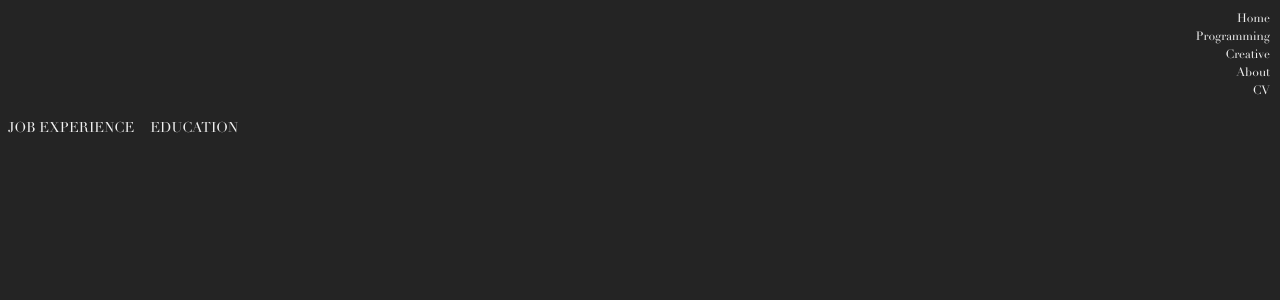
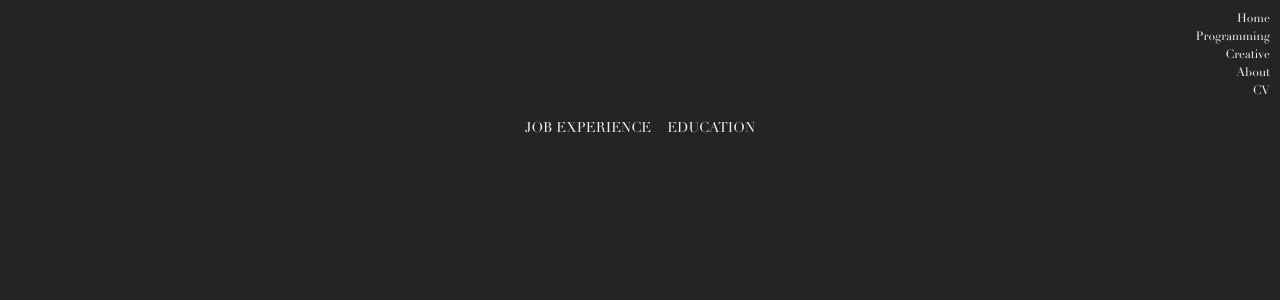
Before and after one commit to cookingnoob/portafolio-AC, a React (Vite) app: page /cv in a window 1280 px wide. Shown: the top 300 px of the page. Built offline with nearby package versions, Linux system fonts and the light colour scheme.

Commit message:
add circular progress to suspense

```diff
--- a/src/components/Photography/PhotoCarousel.jsx
+++ b/src/components/Photography/PhotoCarousel.jsx
@@ -1,5 +1,5 @@
 import { ArrowLeft, ArrowRight } from '@mui/icons-material'
-import { Box, Button } from '@mui/material'
+import { Box, Button, CircularProgress } from '@mui/material'
 import React, { Suspense, lazy, useEffect, useState } from 'react'
 import { creativeProjects } from '../../data/creative'
 
@@ -34,7 +34,7 @@ const PhotoCarousel = ({ index }) => {
         <ArrowLeft />
       </Button>
       <Box height={'80vh'} width={'90vw'} >
-        <Suspense fallback={<h1>Loading...</h1>}>
+        <Suspense fallback={<CircularProgress />}>
           <LazyImages src={`${creativeProjects[indexNum].imageUrl}`} sizeImg={{ width: '100%', height: '100%', objectFit: 'contain' }} />
         </Suspense>
       </Box>
--- a/src/pages/CV.jsx
+++ b/src/pages/CV.jsx
@@ -6,9 +6,11 @@ import { Circle } from '@mui/icons-material'
 const CV = () => {
   const [content, setContent] = useState(null)
   return (
-    <Box display={'flex'} >
-      <Button onClick={() => setContent('job')}>Job Experience</Button>
-      <Button onClick={() => setContent('education')}>Education</Button>
+    <Box display={'flex'} flexDirection={'column'} justifyContent={'center'} alignItems={'center'}>
+      <Box width={'100vw'} display={'flex'} justifyContent={'center'} alignItems={'center'}>
+        <Button onClick={() => setContent('job')}>Job Experience</Button>
+        <Button onClick={() => setContent('education')}>Education</Button>
+      </Box>
       {content === 'job' ?
         <Box >
           <Typography color={'primary'}>Professional Experience: </Typography>
```
Also changed, not shown: src/components/Photography/Photography.jsx (+4 -3 lines), src/components/LazyCodingProjects.jsx (deleted).
